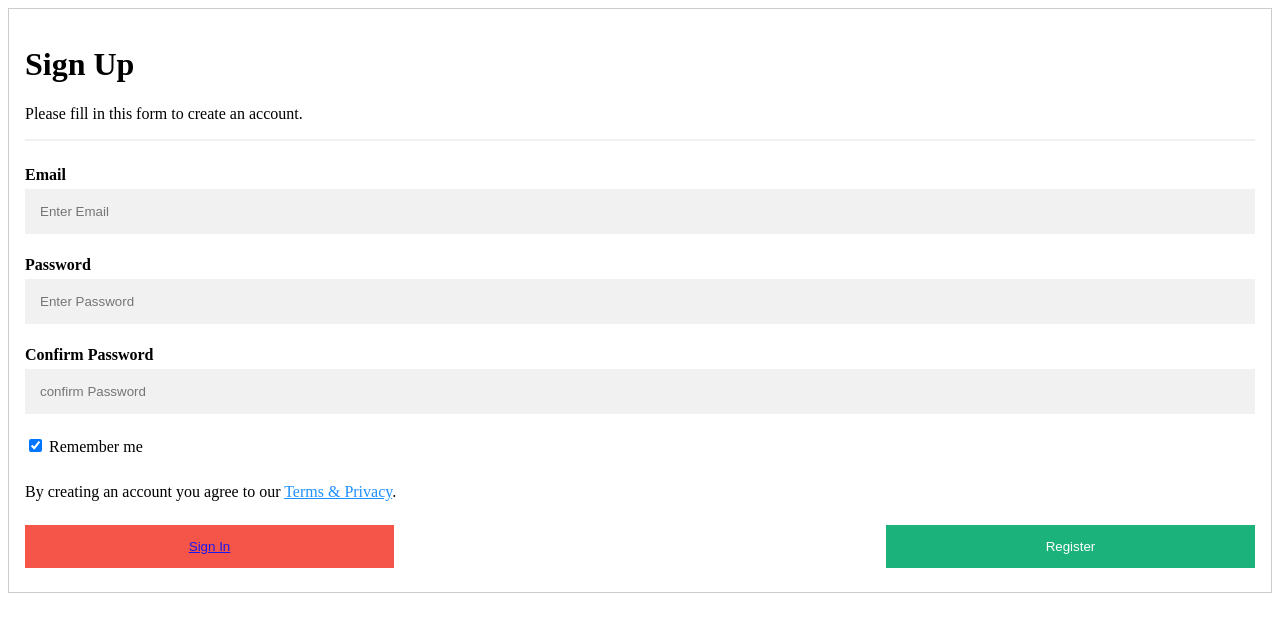
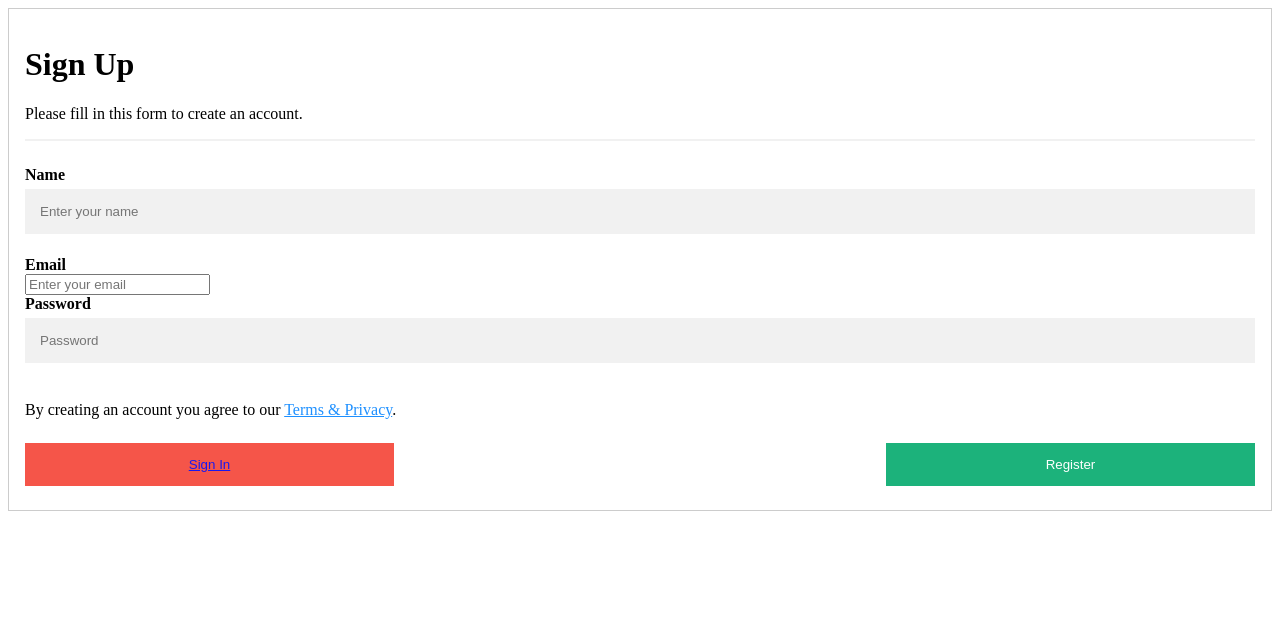
Before and after one commit to Kingsly62/Blogging-Flask, a Flask app: page /signup in a window 1280 px wide. Shown: the top 632 px of the page. Run offline with Flask 2, Linux system fonts and the light colour scheme.

Commit message:
add validations in the signup and login form , create another decorators

```diff
--- a/main.py
+++ b/main.py
@@ -1,7 +1,16 @@
+import email
 from flask import Flask, redirect, render_template, request, url_for
+import mysql.connector
 
 API_KEY = "http://api.quotable.io/random"
 app = Flask(__name__)
+
+conn = mysql.connector.connect(host="remotemysql.com",
+                               user="MBlhVgFB01",
+                               password="ksW9IhF4NV",
+                               database="MBlhVgFB01")
+
+cursor = conn.cursor()
 
 
 @app.route('/')
@@ -24,11 +33,40 @@ def signup():
     return render_template('signup.html')
 
 
-@app.route('/login', methods=['GET', 'POST'])
+@app.route('/login')
 def login():
+    return render_template('Login.html')
+
+
+@app.route('/login_validate', methods=['GET', 'POST'])
+def login_validate():
     email = request.form.get('email')
     password = request.form.get('password')
-    return "The email is {} and the password is {}".format(email, password)
+
+    cursor.excute(
+        """SELECT * FROM `users` WHERE `email` LIKE '{}' AND `password` LIKE '{}'"""
+        .format(email, password))
+
+    users = cursor.fetchall()
+    if len(users) > 0:
+
+        return render_template('home.html')
+    else:
+        return render_template('Login.html')
+
+
+@app.route('/add_user', methods=['POST'])
+def add_user():
+    name = request.form.get('uname')
+    email = request.form.get('uemail')
+    password = request.form.get('upassword')
+
+    cursor.excute(
+        """INSERT INTO `users`, (`user_id`,`name`,`email`,`password`) VALUES(NULL,'{}','{}','{}')"""
+        .format(name, email, password))
+
+    conn.commit()
+    return "User registered successfully"
 
 
 @app.route('/post')
--- a/templates/Login.html
+++ b/templates/Login.html
@@ -14,7 +14,7 @@
   </head>
   <body>
     <div class="logging">
-      <form action="/login" method="POST">
+      <form action="/login_validate" method="POST">
         <div class="form-group">
           <label for="email">Email address:</label>
           <input type="email" name="email" class="form-control" id="email" />
--- a/templates/signup.html
+++ b/templates/signup.html
@@ -10,50 +10,43 @@
   <body>
     <div class="contact">
       <div class="message"></div>
-      <form action="" id="form" style="border: 1px solid #ccc">
+      <form
+        action="/add_user"
+        method="POST"
+        id="form"
+        style="border: 1px solid #ccc"
+      >
         <div class="container">
           <h1>Sign Up</h1>
           <p>Please fill in this form to create an account.</p>
           <hr />
 
-          <label for="email"><b>Email</b></label>
+          <label for="name"><b>Name</b></label>
           <input
             type="text"
-            placeholder="Enter Email"
-            name="email"
-            id="email"
+            placeholder="Enter your name"
+            name="uname"
+            id="name"
           />
 
-          <label for="password"><b>Password</b></label>
+          <label for="password"><b>Email</b></label
+          ><br />
+          <input
+            type="email"
+            placeholder="Enter your email"
+            name="uemail"
+            id="email"
+            required
+          /><br />
+
+          <label for="password-confirm"><b>Password</b></label>
           <input
             type="password"
-            placeholder="Enter Password"
-            name="password"
+            placeholder="Password"
+            name="upassword"
             id="password"
             required
           />
-
-          <label for="password-confirm"><b>Confirm Password</b></label>
-          <input
-            type="password"
-            placeholder="confirm Password"
-            name="password-confirm"
-            id="passwordconfirm"
-            required
-          />
-
-          <label>
-            <input
-              type="checkbox"
-              checked="checked"
-              name="remember"
-              style="margin-bottom: 15px"
-              id="me"
-              required
-            />
-            Remember me
-          </label>
-
           <p>
             By creating an account you agree to our
             <a href="#" style="color: dodgerblue">Terms & Privacy</a>.
```
